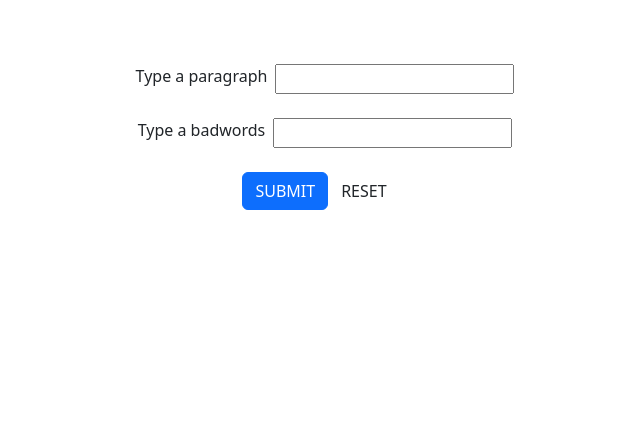
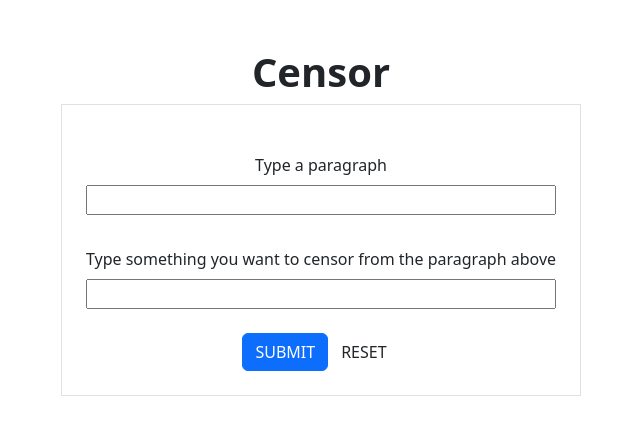
Before and after one commit to LeoneCarmelo/php-badwords, a PHP site: page / in a window 1280 px wide. Shown: the top 435 px of the page, without its empty margins (319-959 px from the left). Run offline with PHP 8.4, Linux system fonts and the light colour scheme.

Commit message:
Fix code

```diff
--- a/index.php
+++ b/index.php
@@ -11,13 +11,14 @@
     <div class="container d-flex justify-content-center py-5">
         <div class="row">
             <div class="col">
-                <form action="script.php" method="get">
-                    <div class="field py-2 my-2 d-flex justify-content-center">
-                        <label for="paragraph" class="mx-2">Type a paragraph</label>
+                <h1 class="fw-bold text-center">Censor</h1>
+                <form action="script.php" method="get" class="border p-4">
+                    <div class="field py-2 my-2 d-flex justify-content-center flex-column">
+                        <label for="paragraph" class="my-2 text-center">Type a paragraph</label>
                         <input type="text" name="paragraph" id="paragraph">
                     </div>
-                    <div class="field py-2 my-2 d-flex justify-content-center">
-                        <label for="badwords" class="mx-2">Type a badwords</label>
+                    <div class="field py-2 my-2 d-flex justify-content-center flex-column">
+                        <label for="badwords" class="my-2 text-center">Type something you want to censor from the paragraph above</label>
                         <input type="text" name="badwords" id="badwords">
                     </div>
                     <div class="actions d-flex justify-content-center mt-3">
```
Also changed, not shown: script.php (+4 -7 lines).
